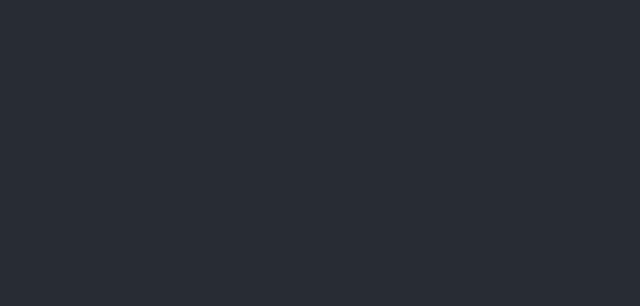
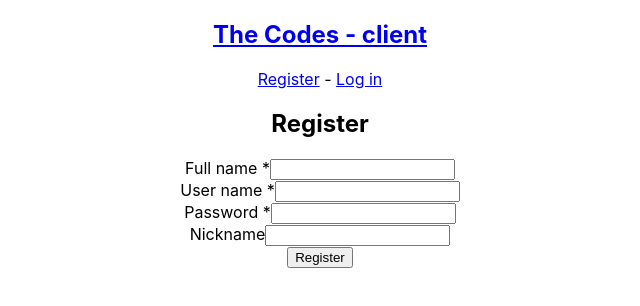
Before and after one commit to MatthewMacomber/TheCodes-client, a React (Create React App) app: page /register in a window 1280 px wide. Shown: the top 306 px of the page, without its empty margins (320-960 px from the left). Built offline with nearby package versions, Linux system fonts and the light colour scheme.

Commit message:
Began work on login form and page

```diff
--- a/src/components/App/App.js
+++ b/src/components/App/App.js
@@ -1,5 +1,10 @@
 import React, { Component } from 'react';
 import {Route, Switch} from 'react-router-dom';
+import Header from '../Header/Header';
+import PublicOnlyRoutes from '../Utils/PublicOnlyRoutes';
+import PriviteRoutes from '../Utils/PrivateRoutes';
+import RegisterPage from '../../routes/RegisterPage/RegisterPage';
+import LoginPage from '../../routes/LoginPage/LoginPage';
 import './App.css';
 
 class App extends Component {
@@ -13,7 +18,8 @@ class App extends Component {
   render() {
     return (
       <div className="App">
-        <header className="App-header">
+        <header className="App__header">
+          <Header />
         </header>
         <main className='App__main'>
           <Switch>
@@ -23,6 +29,14 @@ class App extends Component {
               path={'/'}
               component
             />
+            <PublicOnlyRoutes
+              path={'/login'}
+              component={LoginPage}
+            />
+            <PublicOnlyRoutes
+              path={'/register'}
+              component={RegisterPage}
+            />
           </Switch>
         </main>
       </div>
--- a/src/components/Header/Header.js
+++ b/src/components/Header/Header.js
@@ -1,18 +1,36 @@
 import React, {Component} from 'react';
 import {Link} from 'react-router-dom';
+import TokenService from '../../services/token-service';
+import {Hyph} from '../Utils/Utils';
 import './Header.css';
 
 export default class Header extends Component {
   handleLogoutClick = () => {
-    //insert tokenservice to clear authtoken.
+    TokenService.clearAuthToken();
   }
   renderLogoutLink() {
     return (
-      <div>
+      <div className='Header__logged_in'>
         <Link
           onClick={this.handleLogoutClick}
           to='/'>
           Logout
+        </Link>
+      </div>
+    )
+  }
+
+  renderLoginLink() {
+    return (
+      <div className='Header__not-logged-in'>
+        <Link
+          to='/register'>
+          Register
+        </Link>
+        <Hyph />
+        <Link
+          to='/login'>
+          Log in
         </Link>
       </div>
     )
@@ -23,11 +41,10 @@ export default class Header extends Component {
       <nav className='Header'>
         <h1>
           <Link to='/'>
-            {' '}
             The Codes - client
           </Link>
         </h1>
-        {/* Add tokenservice check for having authtoken to change between login and logout link */}
+        {TokenService.hasAuthToken() ? this.renderLogoutLink() : this.renderLoginLink()}
       </nav>
     )
   }
--- /dev/null
+++ b/src/components/LoginForm/LoginForm.js
@@ -0,0 +1,24 @@
+import React, {Component} from 'react';
+import {Button, Input} from '../Utils/Utils';
+import TokenService from '../../services/token-service';
+import AuthApiService from '../../services/auth-api-service';
+
+export default class LoginForm extends Component {
+  static defaultProps = {
+    onLoginSuccess: () => {}
+  }
+
+  state = {error: null}
+
+  handleSubmitJwtAuth = ev => {
+    // add handling of the jwt auth here.
+  }
+
+  render() {
+    return (
+      <div>
+
+      </div>
+    )
+  }
+};
--- a/src/components/RegisterForm/RegisterForm.js
+++ b/src/components/RegisterForm/RegisterForm.js
@@ -4,7 +4,7 @@ import AuthApiService from '../../services/auth-api-service';
 
 export default class RegisterForm extends Component {
   static defaultProps = {
-    onRegistrationSuccess: () => {}
+    onRegisterSuccess: () => {}
   }
 
   state = {error: null};
@@ -25,7 +25,7 @@ export default class RegisterForm extends Component {
       nick_name.value = '';
       user_name.value = '';
       password.value = '';
-      this.props.onRegistrationSuccess();
+      this.props.onRegisterSuccess();
     })
   };
 
--- /dev/null
+++ b/src/components/Utils/PrivateRoutes.js
@@ -0,0 +1,22 @@
+import React from 'react';
+import {Route, Redirect} from 'react-router-dom';
+import TokenService from '../../services/token-service';
+
+export default function PrivateRoutes({component, ...props}) {
+  const Component = component;
+  return (
+    <Route
+      {...props}
+      render={componentProps => (
+        TokenService.hasAuthToken()
+          ? <Component {...componentProps} />
+          : <Redirect
+            to={{
+              pathname: '/login',
+              state: {from: componentProps.location}
+            }}
+          />
+      )}
+    />
+  );
+};
--- /dev/null
+++ b/src/components/Utils/PublicOnlyRoutes.js
@@ -0,0 +1,13 @@
+import React from 'react';
+import {Route, Redirect} from 'react-router-dom';
+import TokenService from '../../services/token-service';
+
+export default function PublicOnlyRoutes({component, ...props}) {
+  const Component = component;
+  return (
+    <Route
+      {...props}
+      render={componentProps => TokenService.hasAuthToken() ? <Redirect to={'/'} /> : <Component {...componentProps} />}
+    />
+  );
+};
--- a/src/components/Utils/Utils.js
+++ b/src/components/Utils/Utils.js
@@ -4,6 +4,10 @@ import './Utils.css';
 
 export function NiceDate({date, format='Do MMMM YYYY'}) {
   return formatDate(date, format);
+}
+
+export function Hyph() {
+  return <span className='Hyph'>{' - '}</span>
 }
 
 export function Button({className, ...props}) {
--- /dev/null
+++ b/src/routes/LoginPage/LoginPage.js
@@ -0,0 +1,29 @@
+import React, {Component} from 'react';
+import LoginForm from '../../components/LoginForm/LoginForm';
+import { Section } from '../../components/Utils/Utils';
+
+export default class LoginPage extends Component {
+  static defaultProps = {
+    location: {},
+    history: {
+      push: () => {}
+    }
+  };
+
+  handleLoginSuccess = () => {
+    const {location, history} = this.props;
+    const destination= (location.state || {}).from || '/';
+    history.push(destination);
+  };
+
+  render() {
+    return (
+      <Section className='LoginPage'>
+        <h2>Login</h2>
+        <LoginForm
+          onLoginSuccess={this.handleLoginSuccess}
+        />
+      </Section>
+    );
+  };
+};
--- /dev/null
+++ b/src/routes/RegisterPage/RegisterPage.js
@@ -0,0 +1,27 @@
+import React, {Component} from 'react';
+import RegisterForm from '../../components/RegisterForm/RegisterForm';
+import {Section} from '../../components/Utils/Utils';
+
+export default class RegisterPage extends Component {
+  static defaultProps = {
+    history: {
+      push: () => {}
+    }
+  }
+
+  handlerRegisterSuccess = user => {
+    const {history} = this.props;
+    history.push('/login');
+  };
+
+  render () {
+    return (
+      <Section className='RegisterPage'>
+        <h2>Register</h2>
+        <RegisterForm
+          onRegisterSuccess={this.handlerRegisterSuccess}
+        />
+      </Section>
+    );
+  };
+};
```
Also changed, not shown: src/routes/NotFoundPage/NotFoundPage.js (added, +13 -0 lines).
